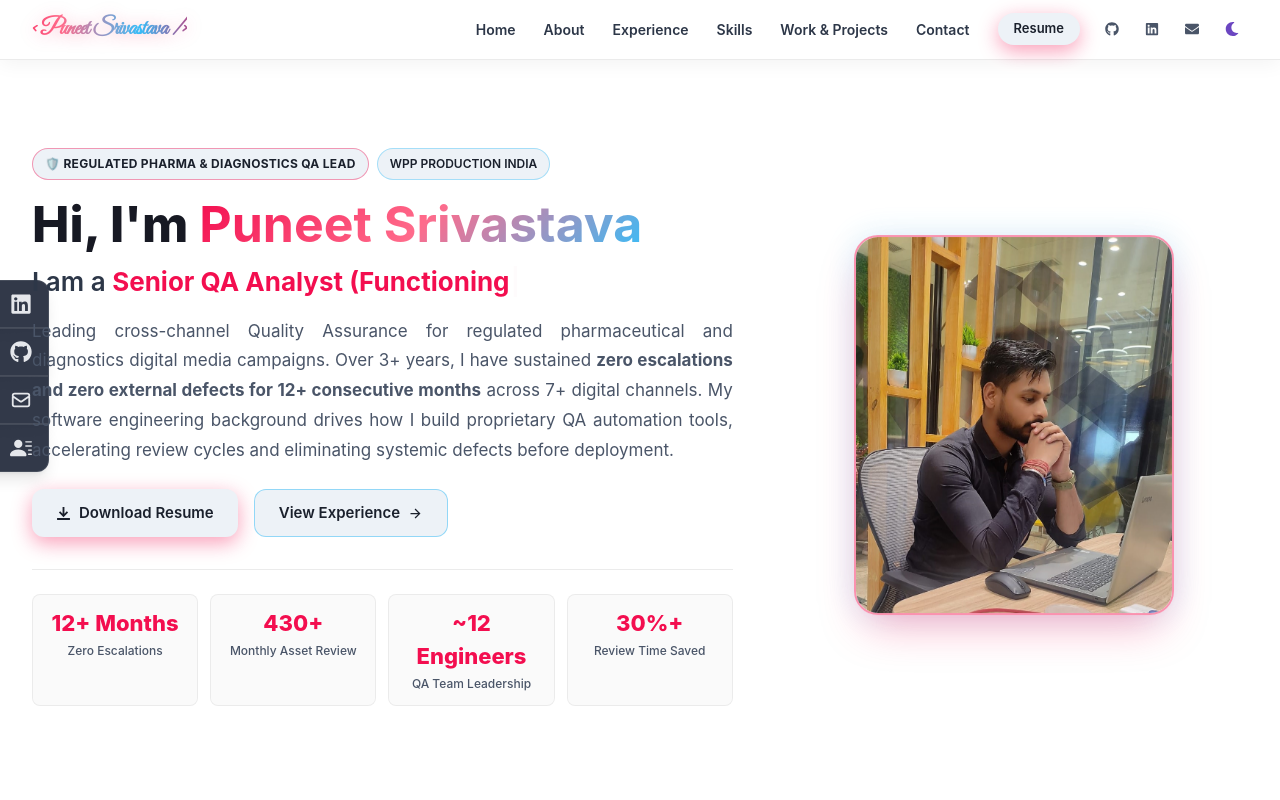
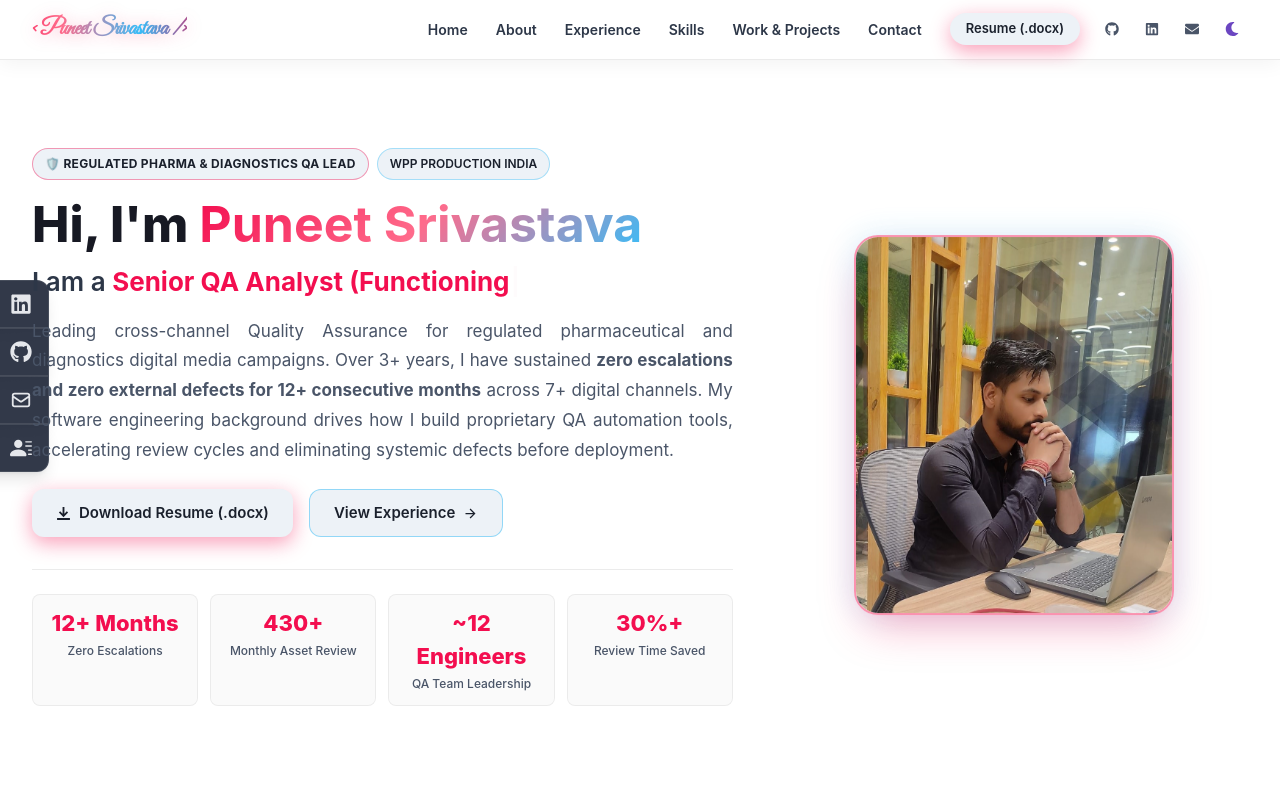
Before and after one commit to CodexPuneet/CodexPuneet.github.io, a React (Create React App) app: page / in a window 1280 px wide. Shown: the top 800 px of the page. Built offline with nearby package versions, Linux system fonts and the light colour scheme.

Commit message:
Update download resume buttons across header, home, and sidebars to download DOCX instead of PDF

```diff
--- a/src/Components/Menu.jsx
+++ b/src/Components/Menu.jsx
@@ -70,11 +70,8 @@ function Menus() {
 
         <MenuItem
           as="a"
-          href="./Puneet_Srivastava_Resume.pdf"
-          download
-          onClick={() => {
-            window.open('https://drive.google.com/file/d/10jdfxVfRRfSMSsD4bQO0p9niSSbcfxcn/view', '_blank', 'noopener,noreferrer');
-          }}
+          href="./Puneet_Srivastava_Resume.docx"
+          download="Puneet_Srivastava_Resume.docx"
           borderRadius="md"
           px={4}
           py={2.5}
@@ -88,7 +85,7 @@ function Menus() {
             color: 'white',
           }}
         >
-          Download Resume
+          Download Resume (.docx)
         </MenuItem>
       </MenuList>
     </Menu>
--- a/src/Components/Navbar.jsx
+++ b/src/Components/Navbar.jsx
@@ -97,6 +97,9 @@ const NavBar = () => {
 
             {/* Resume Button */}
             <Button
+              as="a"
+              href="./Puneet_Srivastava_Resume.docx"
+              download="Puneet_Srivastava_Resume.docx"
               size="sm"
               ml={3}
               borderRadius="full"
@@ -104,11 +107,8 @@ const NavBar = () => {
               fontWeight={600}
               className="downloadbtn"
               px={4}
-              onClick={() => {
-                window.open('https://drive.google.com/file/d/10jdfxVfRRfSMSsD4bQO0p9niSSbcfxcn/view', '_blank', 'noopener,noreferrer');
-              }}
             >
-              Resume
+              Resume (.docx)
             </Button>
           </HStack>
 
--- a/src/Components/Social.jsx
+++ b/src/Components/Social.jsx
@@ -40,9 +40,9 @@ const Social = () => {
           Resume <BsFillPersonLinesFill size={22} />
         </>
       ),
-      href: "./Puneet_Srivastava_Resume.pdf",
+      href: "./Puneet_Srivastava_Resume.docx",
       style: "rounded-br-xl",
-      download: true,
+      download: "Puneet_Srivastava_Resume.docx",
     },
   ];
 
--- a/src/Pages/Home.jsx
+++ b/src/Pages/Home.jsx
@@ -122,19 +122,16 @@ const Home = () => {
           <Flex wrap="wrap" gap={4} mt={6} alignItems="center">
             <Button
               as="a"
-              href="./Puneet_Srivastava_Resume.pdf"
-              download
+              href="./Puneet_Srivastava_Resume.docx"
+              download="Puneet_Srivastava_Resume.docx"
               leftIcon={<DownloadIcon />}
               className="downloadbtn"
               size="lg"
               borderRadius="xl"
               px={6}
               fontSize="15px"
-              onClick={() => {
-                window.open('https://drive.google.com/file/d/10jdfxVfRRfSMSsD4bQO0p9niSSbcfxcn/view', '_blank', 'noopener,noreferrer');
-              }}
             >
-              Download Resume
+              Download Resume (.docx)
             </Button>
 
             <Link activeClass="active" smooth spy offset={-70} to="experience">
```
